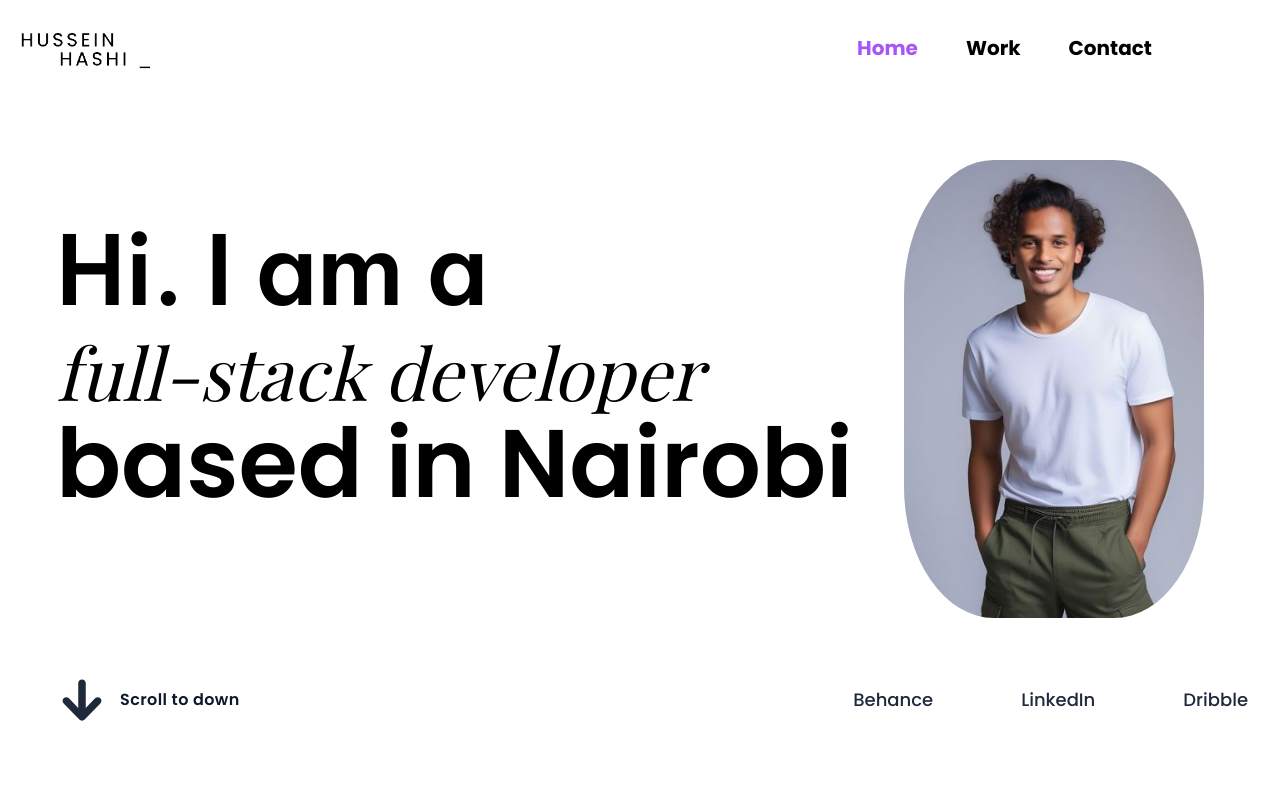
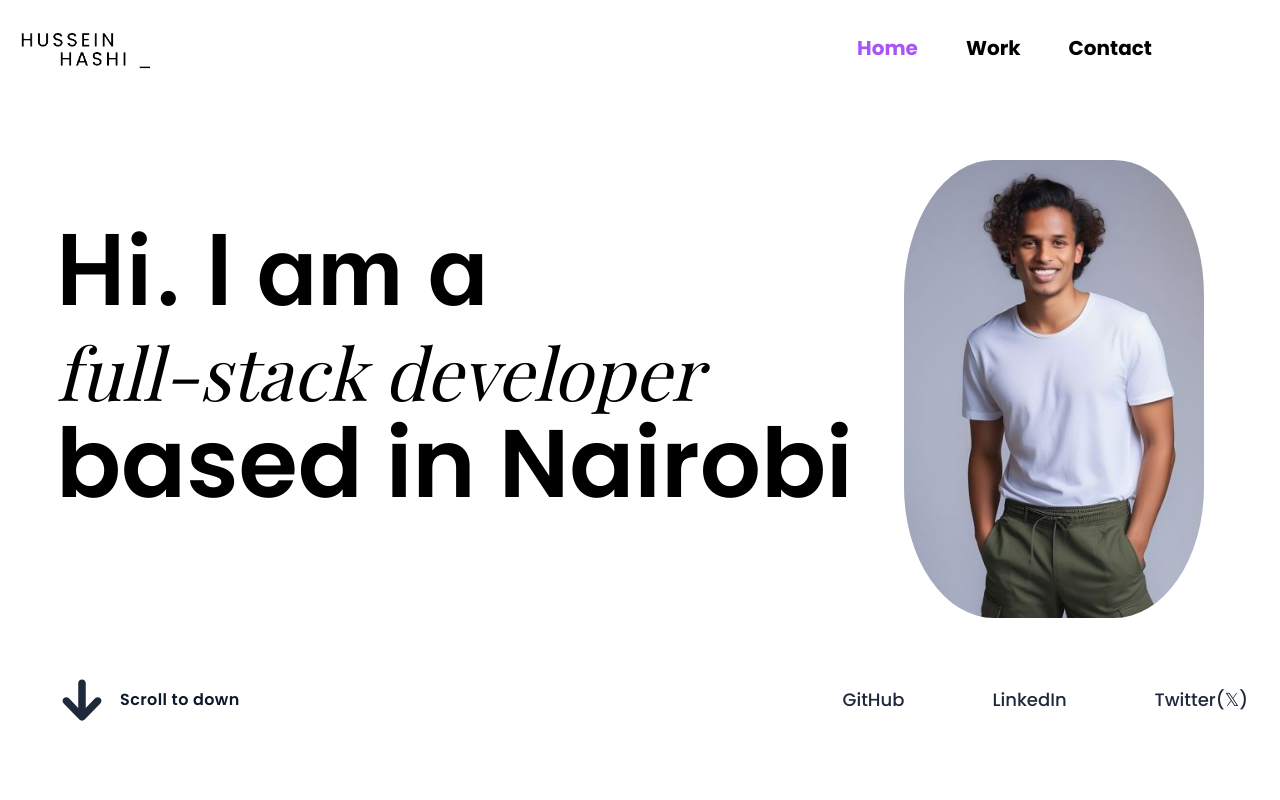
Before and after one commit to husush23/React-port, a React (Vite) app: page / in a window 1280 px wide. Shown: the top 800 px of the page. Built offline with nearby package versions, Linux system fonts and the light colour scheme; no server answers; a web font is replaced by a local one.

Commit message:
Social links updated

```diff
--- a/src/components/Hero.jsx
+++ b/src/components/Hero.jsx
@@ -25,13 +25,13 @@ function Hero() {
       <div className="px-auto mx-auto flex flex-col items-center py-8 text-slate-800 md:flex md:flex-row md:justify-between md:px-8 md:py-0">
         <ul className="flex items-center space-x-6 text-lg font-medium md:order-2  md:gap-16">
           <li>
-            <a>Behance</a>
+            <a href="https://github.com/husush23">GitHub</a>
           </li>
           <li>
-            <a>LinkedIn</a>
+            <a href="https://www.linkedin.com/in/husseinkadare/"> LinkedIn</a>
           </li>
           <li>
-            <a>Dribble</a>
+            <a href="https://twitter.com/husseinkadare2">Twitter(𝕏)</a>
           </li>
         </ul>
         <div className=" flex flex-col items-center justify-center space-x-4 py-4 md:flex md:flex-row md:space-x-2 md:px-5">
```
